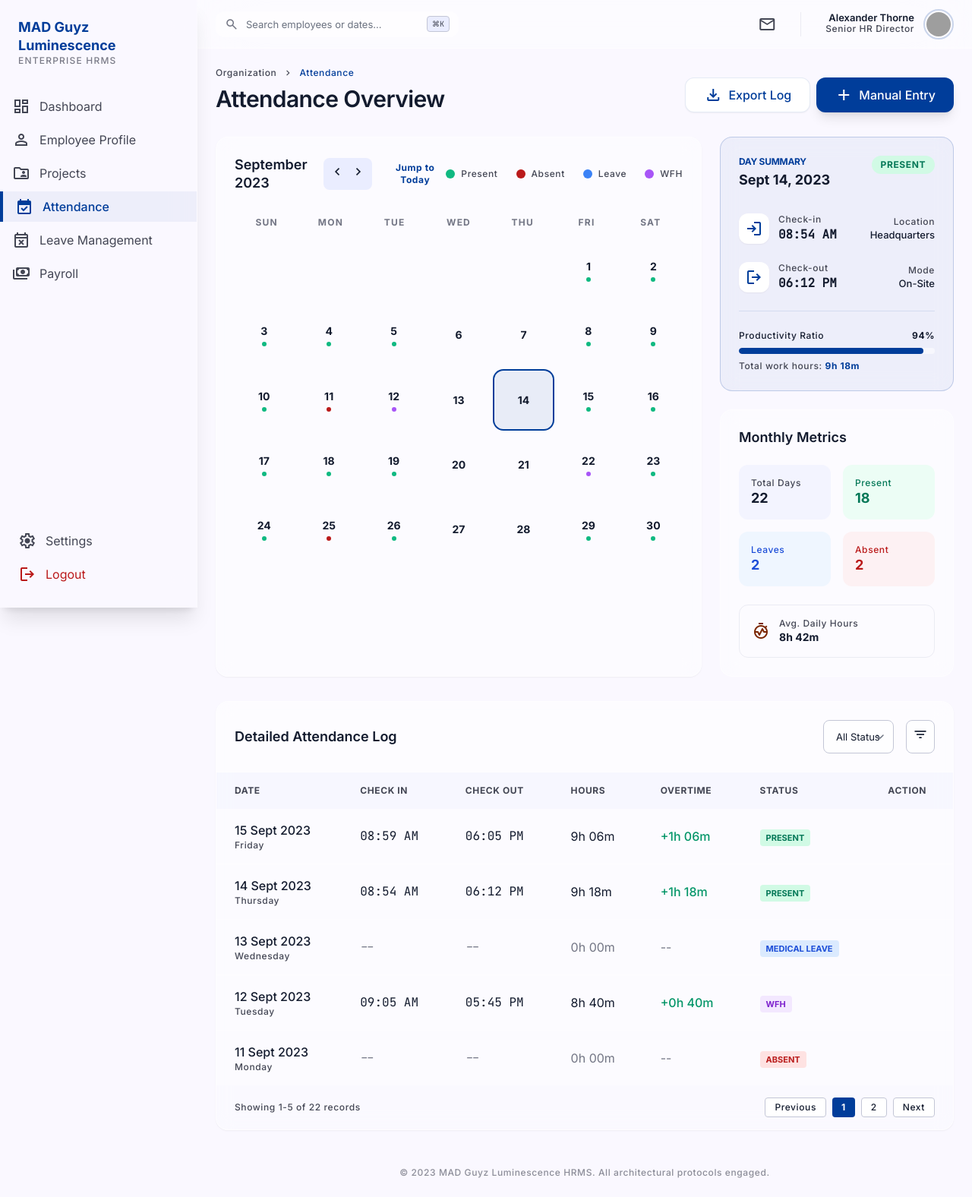
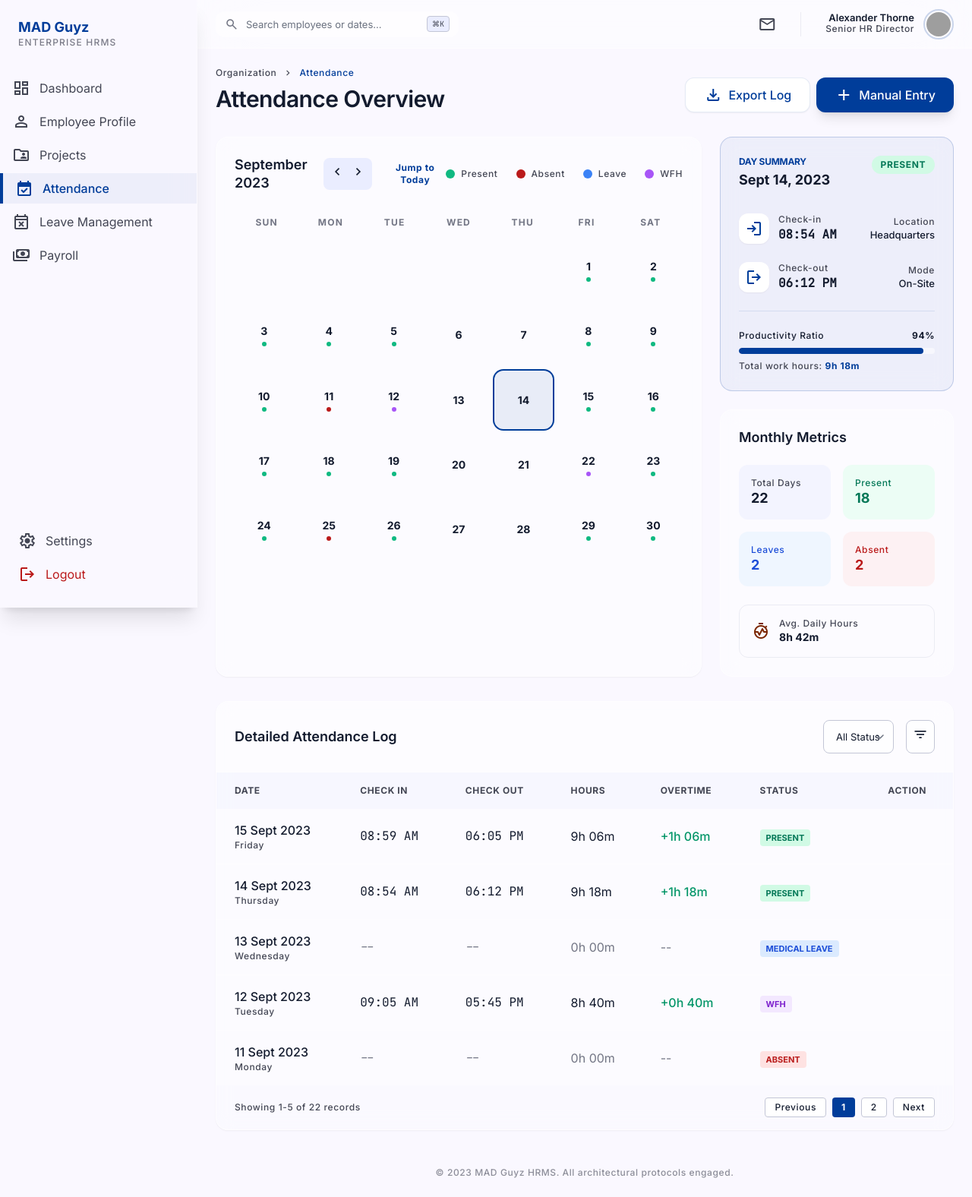
Before and after one commit to asgofficial/Odoo_Repo, a website: page attendance.html in a window 1280 px wide. Shown: the whole page at 76% size. Drawn offline with nearby package versions, Linux system fonts and the light colour scheme; grey boxes are pictures that could not be loaded.

Commit message:
updated some points and writeups

```diff
--- a/attendance.html
+++ b/attendance.html
@@ -3,7 +3,7 @@
 <html class="light" lang="en"><head>
 <meta charset="utf-8"/>
 <meta content="width=device-width, initial-scale=1.0" name="viewport"/>
-<title>Attendance Management | MAD Guyz Luminescence</title>
+<title>Attendance Management | MAD Guyz </title>
 <script src="https://cdn.tailwindcss.com?plugins=forms,container-queries"></script>
 <link href="https://fonts.googleapis.com/css2?family=Inter:wght@300;400;500;600;700&amp;family=JetBrains+Mono&amp;display=swap" rel="stylesheet"/>
 <link href="https://fonts.googleapis.com/css2?family=Material+Symbols+Outlined:wght,FILL@100..700,0..1&amp;display=swap" rel="stylesheet"/>
@@ -160,7 +160,7 @@
 <!-- Side Navigation -->
 <aside class="fixed left-0 top-0 h-screen w-sidebar-expanded bg-surface/80 dark:bg-on-background/10 backdrop-blur-xl border-r border-white/20 shadow-xl flex flex-col py-lg gap-sm z-50">
 <div class="px-lg mb-lg">
-<h1 class="font-headline-md text-headline-md font-bold text-primary">MAD Guyz Luminescence</h1>
+<h1 class="font-headline-md text-headline-md font-bold text-primary">MAD Guyz</h1>
 <p class="text-label-md font-label-md text-on-surface-variant/70 uppercase tracking-widest">Enterprise HRMS</p>
 </div>
 <nav class="flex-1 space-y-1">
@@ -519,7 +519,7 @@
 </div>
 </div>
 <footer class="mt-auto py-lg px-gutter text-center text-label-md text-on-surface-variant/60">
-            © 2023 MAD Guyz Luminescence HRMS. All architectural protocols engaged.
+            © 2023 MAD Guyz HRMS. All architectural protocols engaged.
         </footer>
 </main>
 <script>
```
